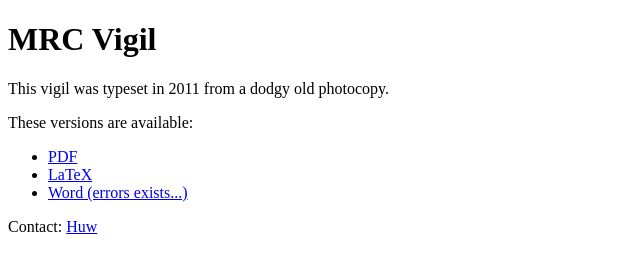
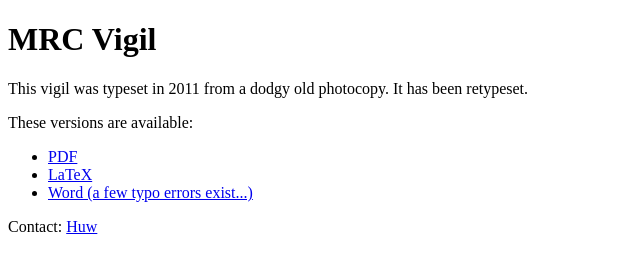
Before and after one commit to huwr/huwr.github.io, a plain HTML site: page docs/vigil/index.html in a window 1280 px wide. Shown: the whole page, without its empty margins (0-640 px from the left). Drawn offline with Linux system fonts and the light colour scheme.

Commit message:
update vigil index to be more descriptive

```diff
--- a/docs/vigil/index.html
+++ b/docs/vigil/index.html
@@ -6,14 +6,14 @@
 <body>
   <h1>MRC Vigil</h1>
 
-  <p>This vigil was typeset in 2011 from a dodgy old photocopy.</p>
+  <p>This vigil was typeset in 2011 from a dodgy old photocopy.  It has been retypeset.</p>
 
   <p>These versions are available:</p>
 
   <ul>
   <li><a href="http://toybox.huwr.net/docs/vigil/vigil.pdf">PDF</a></li>
   <li><a href="http://toybox.huwr.net/docs/vigil/vigil.tex">LaTeX</a></li>
-  <li><a href="http://toybox.huwr.net/docs/vigil/old_vigil.docx">Word (errors exists...)</a></li>
+  <li><a href="http://toybox.huwr.net/docs/vigil/old_vigil.docx">Word (a few typo errors exist...)</a></li>
   </ul>
 
   <p>Contact: <a href="mailto:huw.rowlands@ieee.org">Huw</a></p>
```
